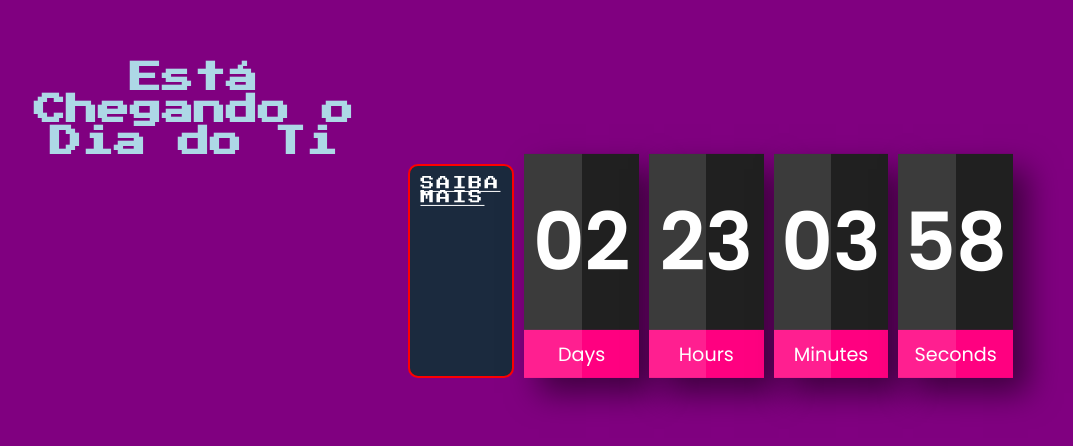
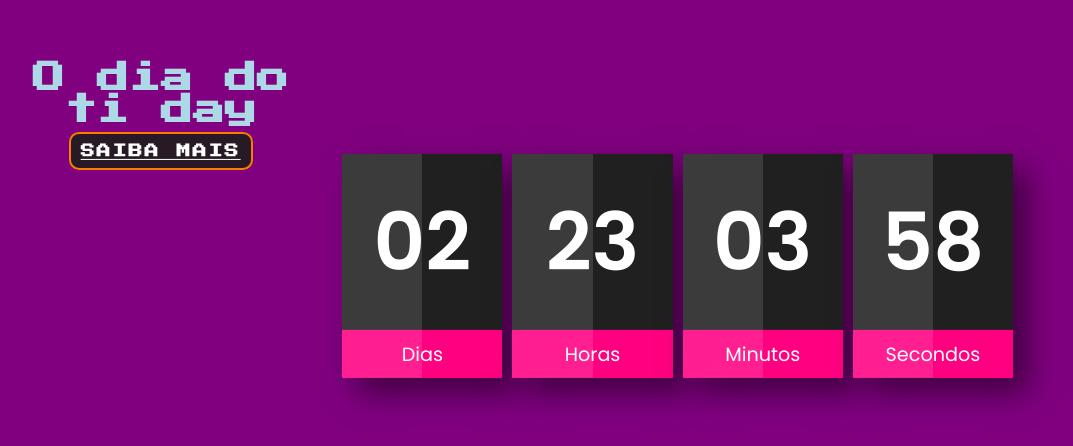
Before and after one commit to thiagojanus/diadot.i, a plain HTML site: page index.html in a window 1280 px wide. Shown: the part 180-626 px from the top of the page, without its empty margins (139-1212 px from the left). Drawn offline with Linux system fonts and the light colour scheme.

Commit message:
Add files via upload

```diff
--- a/css/index.css
+++ b/css/index.css
@@ -61,11 +61,11 @@ span.text{
 
 
 .botao-estilo-80 {
-    background-color: #1b2a3e; /* Cor de fundo do botão */
+    background-color: #271a25; /* Cor de fundo do botão */
     color: #fff; /* Cor do texto do botão */
     font-size: 14px; /* Tamanho da fonte */
     padding: 10px 10px; /* Espaçamento interno */
-    border: 2px solid #ff0000; /* Cor da borda do botão */
+    border: 2px solid #ff7b00; /* Cor da borda do botão */
     border-radius: 10px; /* Cantos arredondados */
     text-transform: uppercase; /* Transforma o texto em maiúsculas */
     letter-spacing: 2px; /* Espaçamento entre letras */
@@ -77,14 +77,14 @@ span.text{
         }
 
 .botao-estilo-80:hover {
-            background-color: #ff8800; /* Cor de fundo quando o mouse passa por cima */
+            background-color: #ff00dd; /* Cor de fundo quando o mouse passa por cima */
     color: #1b2a3e; /* Cor do texto quando o mouse passa por cima */
 
         }
 
 .tituloo{
             font-family: "Press Start 2P", cursive;
-                    font-size: 0,5em;
+                    font-size: 0,3em;
                     color: #ADD8E6;
                     text-align: center;
                 }
@@ -98,6 +98,7 @@ span.text{
         width: 26vmin;
         font-size: 12px;
     }
+
 }
 @media screen and (max-width: 768px){
     .countdown{
--- a/index.html
+++ b/index.html
@@ -10,27 +10,28 @@
 </head>
 <body>
     <div class="countdown">
-        <h1 class="tituloo">Está Chegando o
+        <h1 class="tituloo">
 
-            Dia do Ti
+            O dia do  ti day
             <br>
+            <a href="carregamento.html" class="botao-estilo-80">Saiba Mais</a>
         </h1>
-        <a href="carregamento.html" class="botao-estilo-80">Saiba Mais</a>
+
         <div class="box">
             <span class="num" data-days>00</span>
-            <span class="text">Days</span>
+            <span class="text">Dias</span>
         </div>
         <div class="box">
             <span class="num" data-hours>00</span>
-            <span class="text">Hours</span>
+            <span class="text">Horas</span>
         </div>
         <div class="box">
             <span class="num" data-minutes>00</span>
-            <span class="text">Minutes</span>
+            <span class="text">Minutos</span>
         </div>
         <div class="box">
             <span class="num" data-seconds>00</span>
-            <span class="text">Seconds</span>
+            <span class="text">Secondos</span>
         </div>
 
     </div>
```
Also changed, not shown: carregamento.html (+15 -16 lines), css/estilo.css (+10 -3 lines).
